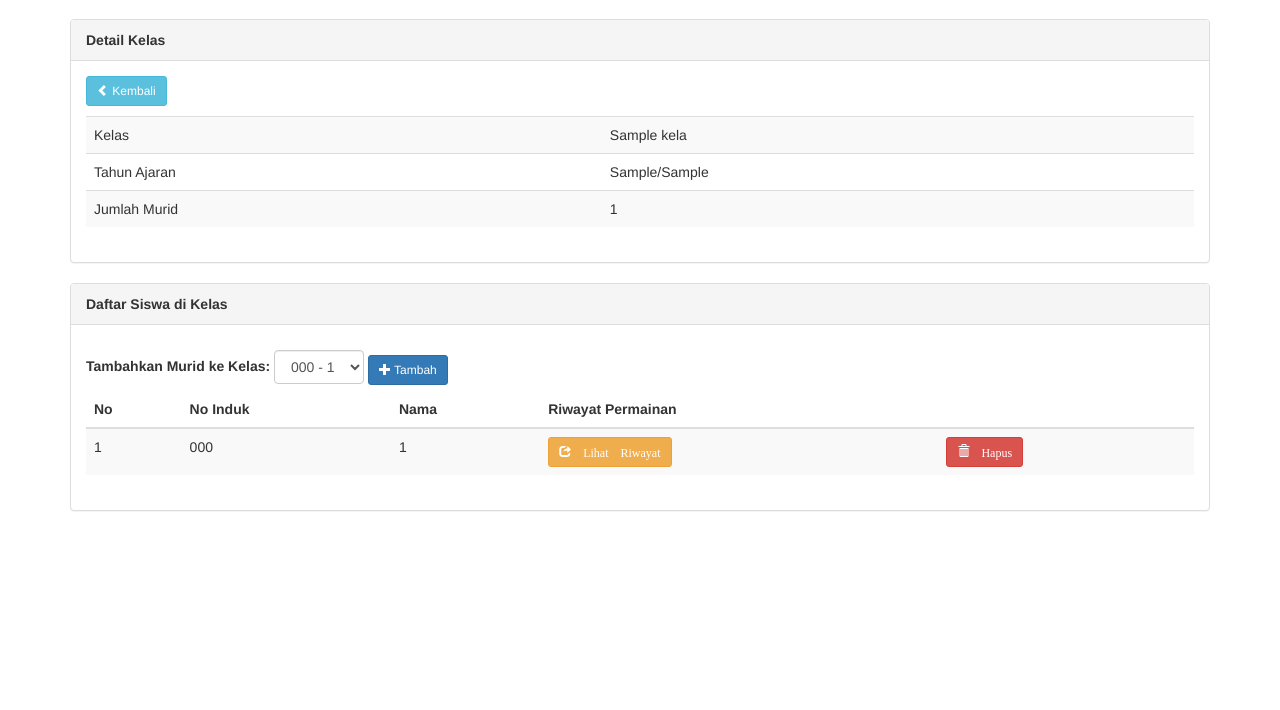
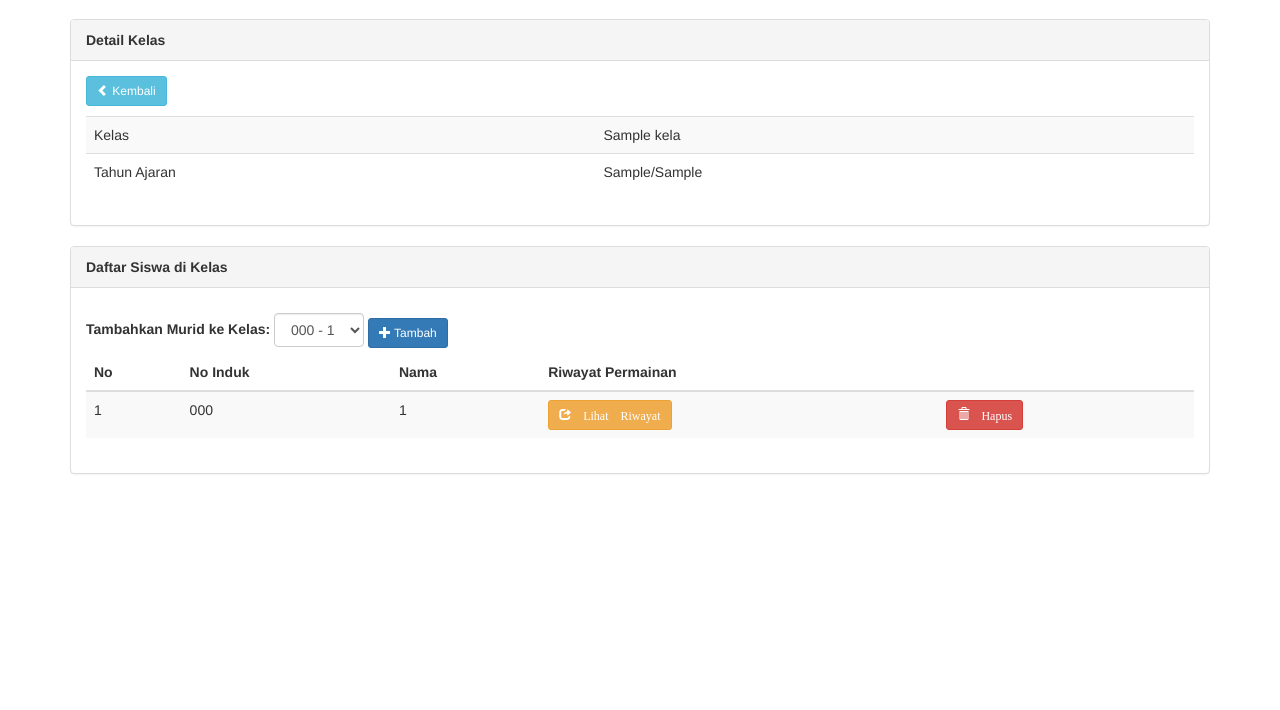
Before and after one commit to riomabox/mppl_lpa, a CodeIgniter app: page /lpa/kelas/detail_kelas/1 in a window 1280 px wide. Shown: the part 51-761 px from the top of the page. Run offline with CodeIgniter, Linux system fonts and the light colour scheme; the visitor is signed in with stand-in values (Sample User, id 1); tables that the repository leaves empty or names only in its code hold one stand-in row (values such as "Sample post"); some libraries are stand-ins or nearby versions.

Commit message:
hapus jumlah murid

```diff
--- a/application/views/vdetkelas.php
+++ b/application/views/vdetkelas.php
@@ -16,10 +16,7 @@
           <td>Tahun Ajaran</td>
           <td><?php echo $k->tahun_ajaran1; ?>/<?php echo $k->tahun_ajaran2; ?></td>
           </tr>
-         <tr>
-          <td>Jumlah Murid</td>
-          <td>1</td>
-          </tr>
+
        </table>
       <?php } ?>
         </div>
--- a/application/views/vkelas.php
+++ b/application/views/vkelas.php
@@ -13,7 +13,6 @@
          <th>No</th>
          <th>Nama Kelas</th>
          <th>Tahun Ajaran</th>
-         <th>Jumlah Murid</th>
 
          <th></th>
          </tr>
@@ -32,7 +31,7 @@
              <td><?php echo $numb; ?></td>
              <td><?php echo $k->nama_kelas; ?></td>
              <td><?php echo $k->tahun_ajaran1; echo "/"; echo $k->tahun_ajaran2; ?></td>
-             <td><?php echo $numb;?></td>
+
 
 
           <td>
```
